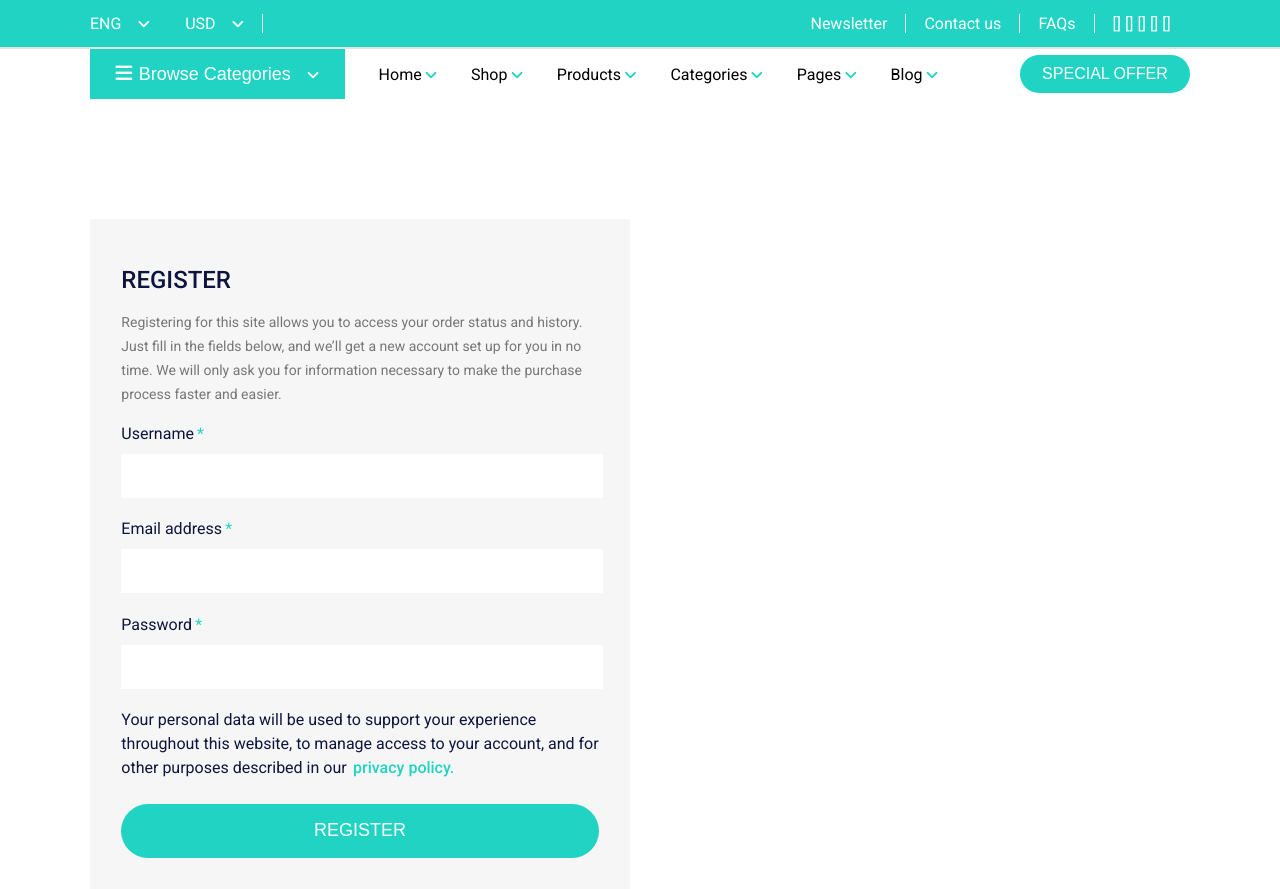
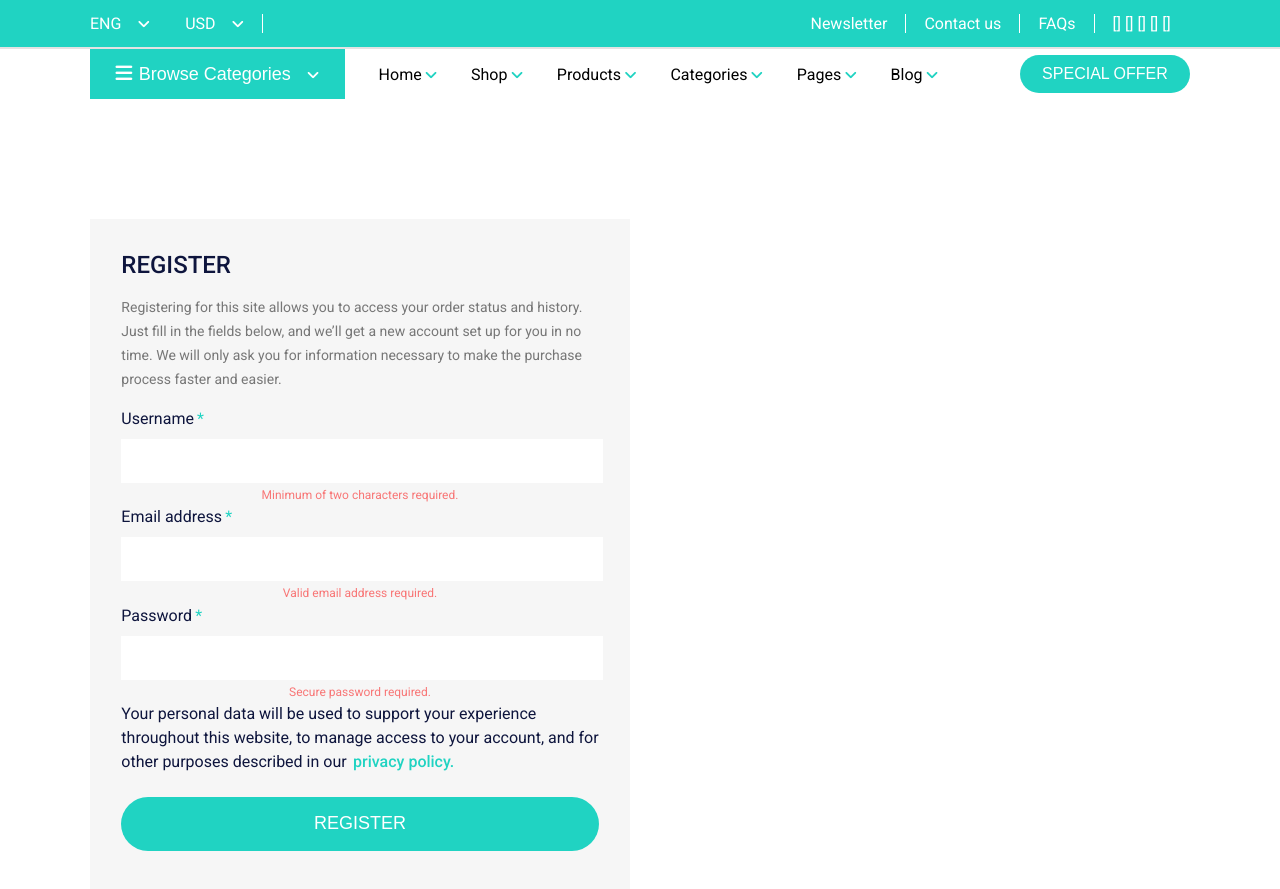
Before and after one commit to ScrumWin21/ScrumFrontEnd, a React (Create React App) app: page /myAccount in a window 1280 px wide. Built offline with nearby package versions, Linux system fonts and the light colour scheme.

Commit message:
Adding validation design.
Adding hard coded validation error design that will be changed depending on the validation.

```diff
--- a/css/App.css
+++ b/css/App.css
@@ -899,11 +899,11 @@ p {
   background-color: #f6f6f6;
   font-family: "Roboto", sans-serif;
   display: flex;
-  align-items: center;
   justify-content: center;
 }
 
 .Bg-registerform .ContainerRegular .FormSection form h1 {
+  margin-top: 2rem;
   font-size: 24px;
   font-weight: 500;
   color: #0e153d;
@@ -916,11 +916,16 @@ p {
   color: #777777;
 }
 
+.Bg-registerform .ContainerRegular .FormSection form .Label-input {
+  position: relative;
+}
+
 .Bg-registerform .ContainerRegular .FormSection form .Label-input input {
   height: 42px;
   width: 100%;
   border: none;
-  margin-bottom: 1.2rem;
+  margin-bottom: 1.4rem;
+  font-size: 16px;
 }
 
 .Bg-registerform .ContainerRegular .FormSection form .Label-input .Label-star {
@@ -935,6 +940,15 @@ p {
 
 .Bg-registerform .ContainerRegular .FormSection form .Label-input .Label-star span {
   color: #20d3c2;
+}
+
+.Bg-registerform .ContainerRegular .FormSection form .Label-input .Error-message {
+  font-size: 12px;
+  color: #f87676;
+  position: absolute;
+  bottom: -0.1rem;
+  width: 100%;
+  text-align: center;
 }
 
 .Bg-registerform .ContainerRegular .FormSection form span {
@@ -957,7 +971,7 @@ p {
   border: none;
   background-color: #20d3c2;
   color: #ffffff;
-  margin-top: 1.5rem;
+  margin-top: 1.4rem;
   font-size: 18px;
   font-weight: 500;
 }
--- a/scss/myAccount/_register.scss
+++ b/scss/myAccount/_register.scss
@@ -12,11 +12,11 @@
             background-color: $LightGreyBackground;
             font-family: $FontMain;
             display: flex;
-            align-items: center;
             justify-content: center;
 
             form {
                 h1 {
+                    margin-top: 2rem;
                     font-size: 24px;
                     font-weight: 500;
                     color: $ThemeColorDarkBlue;
@@ -29,12 +29,14 @@
                 }
 
                 .Label-input {
+                    position: relative;
 
                     input {
                         height: 42px;
                         width: 100%;
                         border: none;
-                        margin-bottom: 1.2rem;
+                        margin-bottom: 1.4rem;
+                        font-size: 16px;
                     }
                     .Label-star {
                         margin-bottom: 0.5rem;
@@ -48,6 +50,15 @@
                             color: $ThemeColorTeal;
                         }
                     }
+                    .Error-message {
+                        font-size: 12px;
+                        color: rgb(248, 118, 118);
+
+                        position: absolute;
+                        bottom: -0.1rem;
+                        width: 100%;
+                        text-align: center;
+                    }
                 }
 
                 span {
@@ -60,7 +71,6 @@
                     font-weight: 500;
                     color: $ThemeColorTeal;
                 }
-
                 button {
                     display: block;
                     height: 54px;
@@ -69,7 +79,7 @@
                     border: none;
                     background-color: $ThemeColorTeal;
                     color: $White;
-                    margin-top: 1.5rem;
+                    margin-top: 1.4rem;
                     font-size: 18px;
                     font-weight: 500;
                 }
--- a/src/components/register/RegisterForm.js
+++ b/src/components/register/RegisterForm.js
@@ -19,6 +19,7 @@ const RegisterForm = () => {
                                 <span>*</span>
                             </div>
                             <input type="text" />
+                            <span id='Error-username' className='Error-message'>Minimum of two characters required.</span>
                         </div>
                         <div className='Label-input'>
                             <div className='Label-star'>
@@ -26,15 +27,17 @@ const RegisterForm = () => {
                                 <span>*</span>
                             </div>
                             <input type="text" />
+                            <span id='Error-email' className='Error-message'>Valid email address required.</span>
                         </div>
                         <div className='Label-input'>
                             <div className='Label-star'>
                                 <label htmlFor="">Password</label>
                                 <span>*</span>
                             </div>
-                            <input type="text" />
+                            <input type="password" />
+                            <span id='Error-password' className='Error-message'>Secure password required.</span>
                         </div>
-                        <span>Your personal data will be used to support your experience<br/>
+                        <span id='PolicySpan'>Your personal data will be used to support your experience<br/>
                             throughout this website, to manage access to your account, and for<br />
                             other purposes described in our</span>
                         <span id="PrivacyPolicySpan">privacy policy.</span>
```
